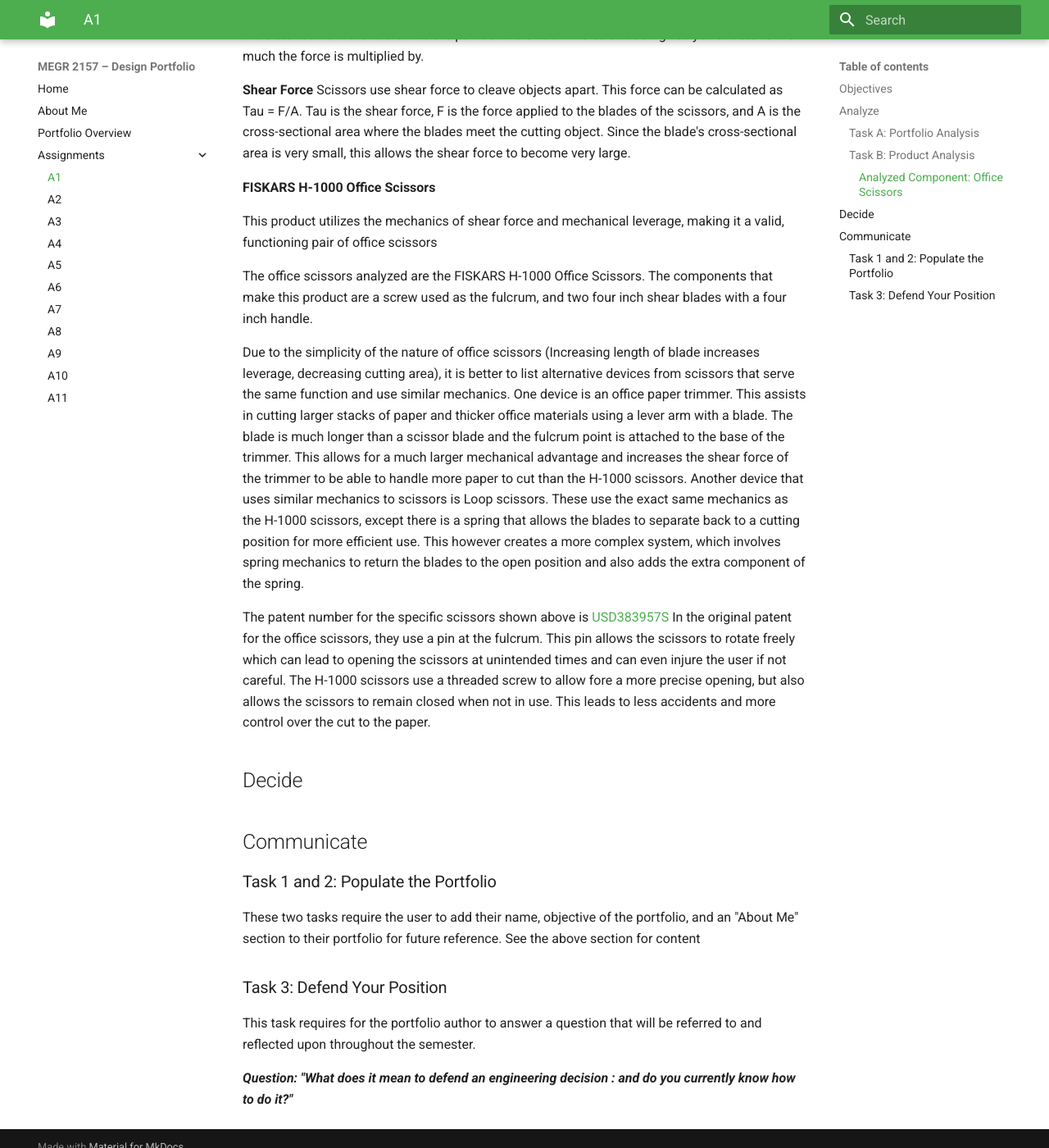
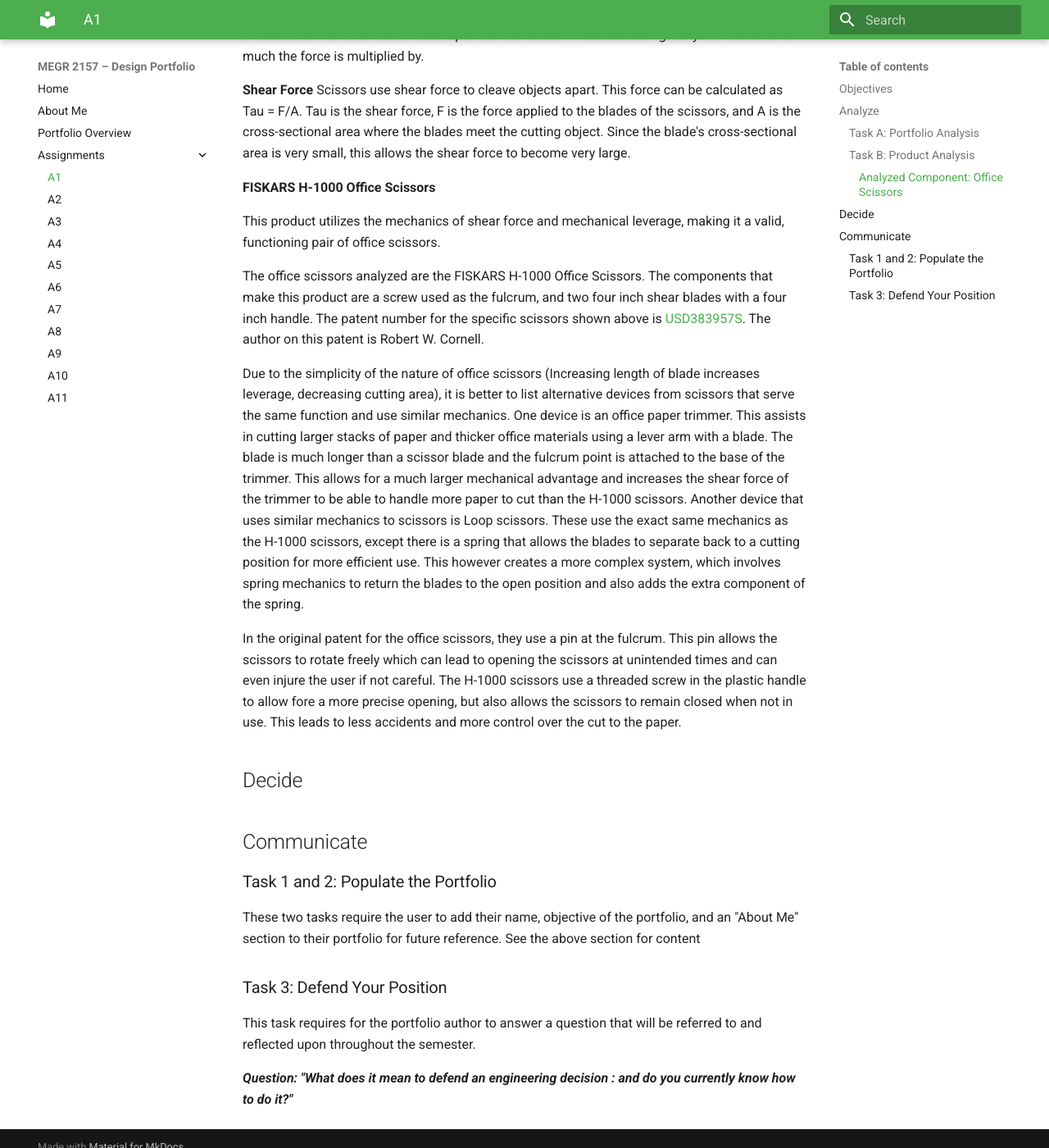
Before and after one commit to murondj/megr2156-design-portfolio, an MkDocs documentation site: the page built from docs/assignments/A01/index.md, in a window 1280 px wide and 1400 px high, scrolled down 2735 px. Shown: the whole window at 82% size. Built offline with MkDocs 1.6.1 and Material for MkDocs 9.7.7, drawn with Linux system fonts in a browser that asks for light colours.

Commit message:
Update index.md

```diff
--- a/docs/assignments/A01/index.md
+++ b/docs/assignments/A01/index.md
@@ -53,16 +53,14 @@ Scissors use shear force to cleave objects apart. This force can be calculated a
 
 **FISKARS H-1000 Office Scissors**
 
-This product utilizes the mechanics of shear force and mechanical leverage, making it a valid, functioning pair of office scissors
 
-The office scissors analyzed are the FISKARS H-1000 Office Scissors. The components that make this product are a screw used as the fulcrum, and two four inch shear blades with a four inch handle.
+This product utilizes the mechanics of shear force and mechanical leverage, making it a valid, functioning pair of office scissors.
 
+The office scissors analyzed are the FISKARS H-1000 Office Scissors. The components that make this product are a screw used as the fulcrum, and two four inch shear blades with a four inch handle. The patent number for the specific scissors shown above is [USD383957S](https://patents.google.com/patent/USD383957S/en?oq=USD383957). The author on this patent is Robert W. Cornell.
 
 Due to the simplicity of the nature of office scissors (Increasing length of blade increases leverage, decreasing cutting area), it is better to list alternative devices from scissors that serve the same function and use similar mechanics. One device is an office paper trimmer. This assists in cutting larger stacks of paper and thicker office materials using a lever arm with a blade. The blade is much longer than a scissor blade and the fulcrum point is attached to the base of the trimmer. This allows for a much larger mechanical advantage and increases the shear force of the trimmer to be able to handle more paper to cut than the H-1000 scissors. Another device that uses similar mechanics to scissors is Loop scissors. These use the exact same mechanics as the H-1000 scissors, except there is a spring that allows the blades to separate back to a cutting position for more efficient use. This however creates a more complex system, which involves spring mechanics to return the blades to the open position and also adds the extra component of the spring.
 
-
-The patent number for the specific scissors shown above is [USD383957S](https://patents.google.com/patent/USD383957S/en?oq=USD383957)
-In the original patent for the office scissors, they use a pin at the fulcrum. This pin allows the scissors to rotate freely which can lead to opening the scissors at unintended times and can even injure the user if not careful. The H-1000 scissors use a threaded screw to allow fore a more precise opening, but also allows the scissors to remain closed when not in use. This leads to less accidents and more control over the cut to the paper.
+In the original patent for the office scissors, they use a pin at the fulcrum. This pin allows the scissors to rotate freely which can lead to opening the scissors at unintended times and can even injure the user if not careful. The H-1000 scissors use a threaded screw in the plastic handle to allow fore a more precise opening, but also allows the scissors to remain closed when not in use. This leads to less accidents and more control over the cut to the paper.
 
 
 
```
